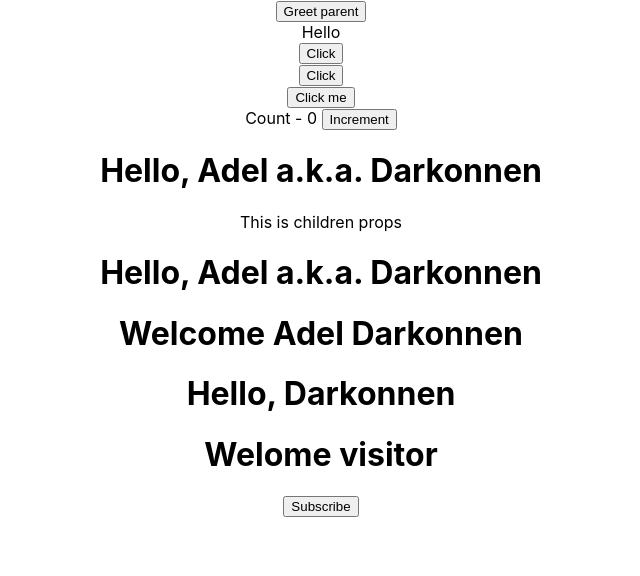
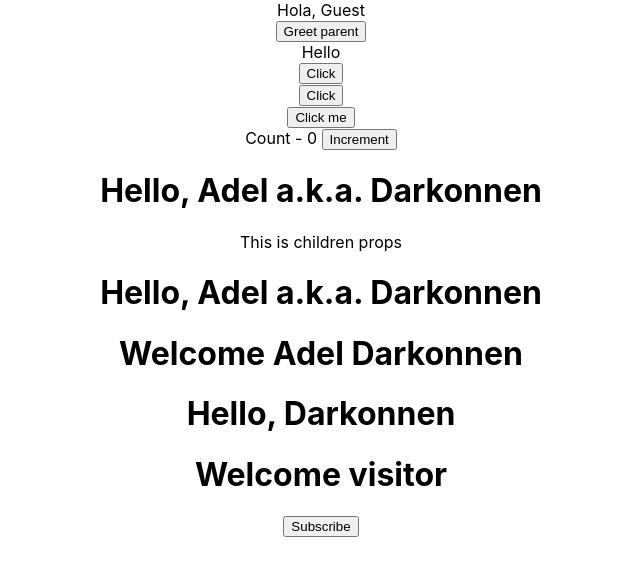
Before and after one commit to Adel-Cabrera/RJS, a React (Create React App) app: page / in a window 1280 px wide. Shown: the top 576 px of the page, without its empty margins (319-959 px from the left). Built offline with nearby package versions, Linux system fonts and the light colour scheme.

Commit message:
Conditional rendeding

```diff
--- a/src/App.js
+++ b/src/App.js
@@ -9,11 +9,13 @@
 import ClassClick from './components/ClassClick';
 import EventBind from './components/EventBind';
 import ParentComponent from './components/ParentComponent';
+import UserGreeting from './components/UserGreeting';
 
 class App extends Component {
   render(){
   return (
     <div className="App">
+      <UserGreeting />
       <ParentComponent />
       <EventBind />
       <FunctionClick />
--- a/src/components/Message.js
+++ b/src/components/Message.js
@@ -5,7 +5,7 @@
   constructor() {
     super();
     this.state = {
-      message: 'Welome visitor'
+      message: 'Welcome visitor'
     }
   }
 
--- /dev/null
+++ b/src/components/UserGreeting.js
@@ -0,0 +1,45 @@
+import React, { Component } from 'react';
+
+class UserGreeting extends Component {
+
+  constructor(props) {
+    super(props);
+    this.state = {
+      isLoggedIn: false
+    }
+  }
+
+  render() {
+
+    // return (this.state.isLoggedIn && <div>Hola, Adel</div>);
+
+    return(
+      this.state.isLoggedIn ?
+      (<div>Hola, Adel</div>) :
+      (<div>Hola, Guest</div>)
+    );
+
+    // let message
+    // if (this.state.isLoggedIn){
+    //   message = <div>Hola, Adel</div>
+    // } else {
+    //   message = <div>Hola, Guest</div>
+    // }
+    // return <div> {message} </div>
+
+
+    // if (this.state.isLoggedIn){
+    //   return(
+    //     <div>Welcome Adel</div>
+    //   );
+    // } else {
+    //   return(
+    //     <div> Welcome Guest </div>
+    //   );
+    // }
+
+  }
+
+}
+
+export default UserGreeting;
```
